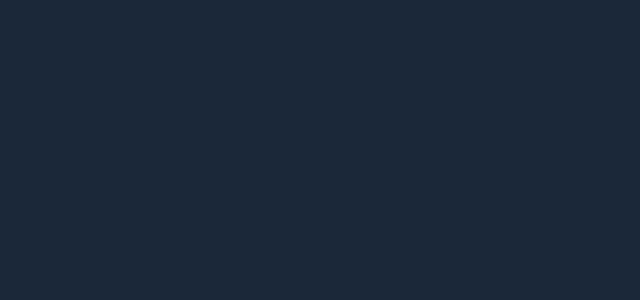
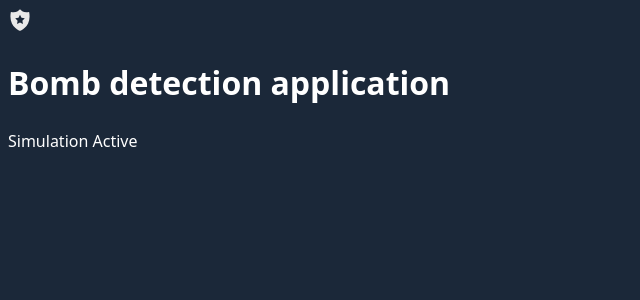
Before and after one commit to yossikovan1999/react-gitHub-exe, a React (Vite) app: page / in a window 1280 px wide. Shown: the top 300 px of the page, without its empty margins (0-640 px from the left). Built offline with nearby package versions, Linux system fonts and the light colour scheme.

Commit message:
adding html structure

```diff
--- a/src/App.jsx
+++ b/src/App.jsx
@@ -1,13 +1,14 @@
 import { useState } from 'react'
 
 import './App.css'
+import Header from './components/Header/Header'
 
 function App() {
   const [count, setCount] = useState(0)
 
   return (
     <>
-
+      <Header/>
     </>
   )
 }
--- /dev/null
+++ b/src/components/Header/Header.css
@@ -0,0 +1,5 @@
+
+/* .header-component{
+
+    display: flex;
+} */
--- /dev/null
+++ b/src/components/Header/Header.jsx
@@ -0,0 +1,25 @@
+import "./Header.css"
+
+function Header() {
+  return (
+    <header>
+      <div>
+        <svg
+          xmlns="http://www.w3.org/2000/svg"
+          width="24"
+          height="24"
+          viewBox="0 0 20 20"
+        >
+          <path
+            fill="#e9e9e9"
+            d="M17.604 3.332C12.99 4 12.075 2.833 10 1C7.925 2.833 7.01 4 2.396 3.332C-.063 15.58 10 19 10 19s10.063-3.42 7.604-15.668m-5.131 9.977L10 12.009l-2.472 1.3L8 10.556l-2-1.95l2.764-.401L10 5.7l1.236 2.505L14 8.606l-2 1.949z"
+          />
+        </svg>
+      </div>
+      <h1>Bomb detection application</h1>
+      <div>Simulation Active</div>
+    </header>
+  );
+}
+
+export default Header;
```
